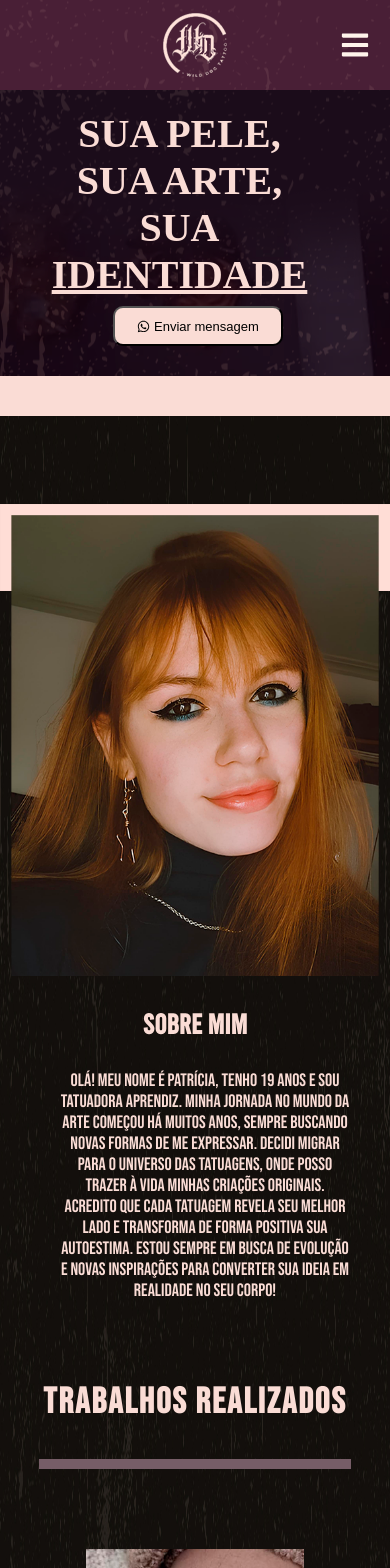
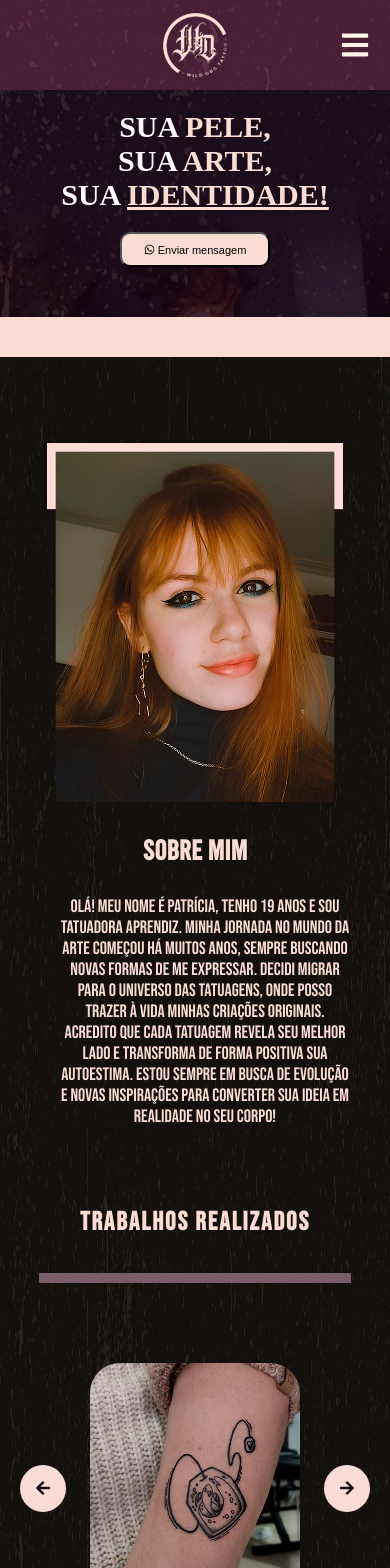
Before and after one commit to TailorKz/Paty-Tatoo-Studio, a React (Vite) app: page / in a window 390 px wide. Shown: the top 1568 px of the page. Built offline with nearby package versions, Linux system fonts and the light colour scheme.

Commit message:
finalizado1

```diff
--- a/src/App.jsx
+++ b/src/App.jsx
@@ -111,9 +111,9 @@ function MyMap() {
       <section className="container">
         <div className="container--main">
           <div className="container--text">
-            <h1>SUA PELE,</h1>
-            <h1>SUA ARTE,</h1>
-            <h1>SUA <u>IDENTIDADE</u></h1>
+            <h1><span class="destaque">SUA</span> PELE,</h1>
+            <h1><span class="destaque">SUA</span> ARTE,</h1>
+            <h1><span class="destaque">SUA</span> <u>IDENTIDADE!</u></h1>
             <div className="icons">
               <a href="https://wa.me/554991759767?text=" target="_blank">
                 <button>
--- a/src/style.css
+++ b/src/style.css
@@ -17,6 +17,9 @@
     margin: 0;
     padding: 0;
     box-sizing: border-box;
+}
+.destaque {
+  color: white;
 }
 .navbar {
     background-color: #1B0C1A;
@@ -155,7 +158,7 @@
 }
 
 .container--text h1 {
-    font-size: 70px;
+    font-size: 60px;
     color: #FADCD5;
 
 }
@@ -220,7 +223,7 @@ text-decoration: none;
 }
 
 }
-@media (max-width: 1434px) {
+@media (max-width: 1455px) {
   .container--text h1 {
     font-size: 48px;
     color: #FADCD5;
@@ -239,6 +242,7 @@ text-decoration: none;
 .icons button {
   margin-top: 8px;
 }
+
 }
 
 @media (max-width: 1370px) {
@@ -247,7 +251,7 @@ text-decoration: none;
 }
 }
 
-@media (max-width: 1243px) {
+@media (max-width: 1245px) {
     .navbar--content {
       gap: 7%;
     }
@@ -258,6 +262,9 @@ text-decoration: none;
     .container--picture img {
       margin-top: 0px;
     }
+    .container--text h1 {
+      font-size: 44px;
+    }
   }
   @media (max-width: 1206px) {
     .container--text h1 {
@@ -266,7 +273,7 @@ text-decoration: none;
 
 
   }
-  @media (max-width: 1033px) {
+  @media (max-width: 1067px) {
     .container--main {
       max-width: 100%;
     }
@@ -295,11 +302,21 @@ text-decoration: none;
     .icons button {
       font-size: 12px;
     }
+    .container button:hover {
+      font-size: 13px;
+      background-color: #ffc0dd;
+      margin-left: 28px;
+  }
   }
 
-  @media (max-width: 842px) {
+  @media (max-width: 869px) {
     .container--text h1 {
       font-size: 32px;
+    }
+  }
+  @media (max-width: 790px) {
+    .container--text h1 {
+      font-size: 30px;
     }
   }
   @media (max-width: 768px) {
@@ -318,17 +335,21 @@ text-decoration: none;
       text-align: center;
       justify-content: center;
       margin-top: 20px;
+      margin-left: 0;
 
     }
     .container--text h1 {
       font-size: 2.5em;
-
+      display: block;
+      align-items: center;
+      text-align: center;
+      margin: 0 auto;
     }
     .icons {
 
       justify-content: center;
       text-align: center;
-      max-width: 85%;
+      max-width: 100%;
       width: 100%;
       margin-left: 0;
       padding-bottom: 30px;
@@ -340,6 +361,7 @@ text-decoration: none;
       width: 170px;
       font-size: 13px;
       align-items: center;
+      margin: 20px auto;
     }
     .icons a {
       font-size: 20px;
@@ -394,6 +416,7 @@ text-decoration: none;
     margin-left: 20px;
     text-align: justify;
 }
+
 @media (max-width: 1300px) {
   .section--main img {
     height: 450px;
@@ -482,7 +505,34 @@ text-decoration: none;
   letter-spacing: 2px;
 }
 }
-
+@media (max-width: 600px) {
+  .section--main img {
+    max-width: 85%;
+    height: 100%;
+  }
+}
+@media (max-width: 396px) {
+.container--main h1 {
+  font-size: 30px;
+}
+.icons button {
+  height: 35px;
+  width: 150px;
+  font-size: 11px;
+  align-items: center;
+  margin: 20px auto;
+}
+.icons a {
+  font-size: 20px;
+}
+.section--main img {
+  max-width: 95%;
+  height: 100%;
+}
+.works--text h2 {
+  font-size: 26px;
+}
+}
 
 .main {
     height: auto;
@@ -551,7 +601,35 @@ text-decoration: none;
   transition: background-color 0.3s;
   border-radius: 50%;
 }
+@media (max-width: 475px) {
+  .carrossel--item img {
+    width: 80%;
+    margin: 0 auto;
+    display: flex;
+}
 
+.final--icons a {
+  font-size: 58px;
+}
+.final--icons a:hover {
+  color: #3f0a3b;
+  font-size: 60px;
+}
+}
+@media (max-width: 413px) {
+  .carrossel--item img {
+    width: 70%;
+    margin: 0 auto;
+    display: flex;
+}
+}
+@media (max-width: 377px) {
+  .carrossel--item img {
+    width: 60%;
+    margin: 0 auto;
+    display: flex;
+}
+}
 .carrossel button:hover {
   background-color: #ffc0dd;
 }
@@ -706,6 +784,13 @@ text-decoration: none;
       margin-top: 20px;
       padding-bottom: 30px;
     }
+    .final--icons a {
+      font-size: 68px;
+    }
+    .final--icons a:hover {
+      color: #3f0a3b;
+      font-size: 70px;
+    }
   }
 
   footer {
```
